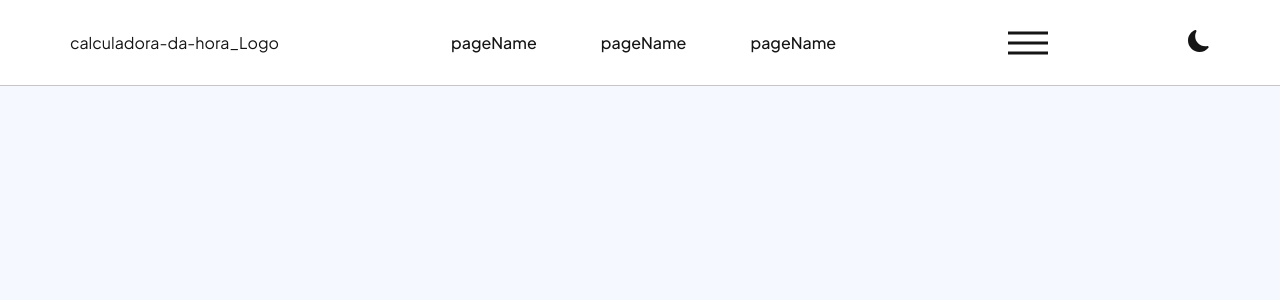
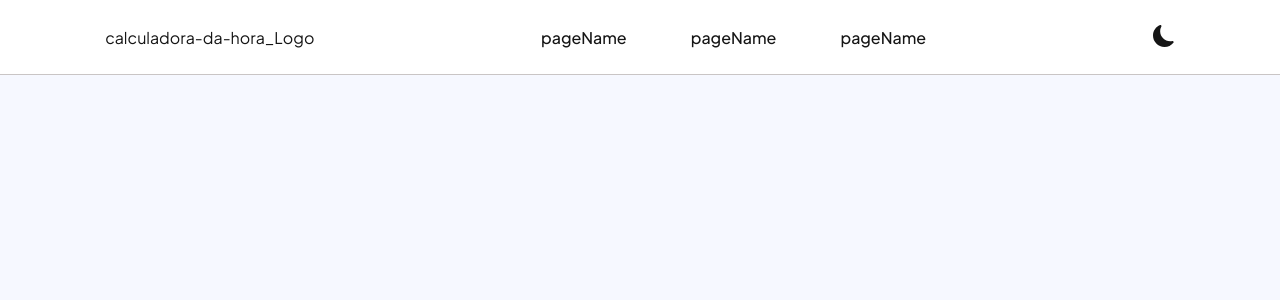
Before and after one commit to andeerlb/calculadora-da-hora, a React (Create React App) app: page / in a window 1280 px wide. Shown: the top 300 px of the page. Built offline with nearby package versions, Linux system fonts and the light colour scheme.

Commit message:
created slideout animation for toggle menu

```diff
--- a/src/components/header/index.js
+++ b/src/components/header/index.js
@@ -19,6 +19,7 @@ export function Header() {
             <span>
                 calculadora-da-hora_Logo
             </span>
+            <span id='teste'>
                 <nav>
                     <ul>
                         <li>pageName</li>
@@ -27,6 +28,7 @@ export function Header() {
                     </ul>
                 </nav>
                 <div />
+            </span>
             <ToggleTheme />
         </Styled.Header>
     )
--- a/src/styles/styled-components/header/index.js
+++ b/src/styles/styled-components/header/index.js
@@ -7,20 +7,23 @@ export const Header = styled.header`
     width: 100%;
     background-color: ${props => props.theme.colors.whitebg};
     border-bottom: solid 1px ${props => props.theme.colors.softGray};
-
-    span{
-
+    height: 75px;
+    overflow: hidden;
+    #teste{
+        display: flex;
+        align-items: center;
+        overflow: hidden;
+        height: inherit;
     }
     ul{
+        width: 100%;
         display: flex;
         gap: 2rem;
-        padding:  1rem;
 
         li{
             font-weight: 500;
+            cursor: pointer;
             padding:  1rem;
-            cursor: pointer;
-
         }
         li:hover{
             background-color: ${props => props.theme.colors.softBlue};
@@ -37,6 +40,7 @@ export const Header = styled.header`
         align-items: center;
         justify-content: center;
         cursor: pointer;
+        display: none;
 
        &:before{
             content: "";
@@ -47,6 +51,29 @@ export const Header = styled.header`
             top: 50%;
             transform: translateY(-50%);
             box-shadow: 0 10px, 0 -10px;
+
         }
     }
-`
+
+    @keyframes fade-out-nav {
+        from{
+            transform: translate(0px);
+            opacity: 1;
+        }
+        to{
+            transform: translate(300px);
+            opacity: 0;
+            display: none;
+        }
+    }
+    @media screen and (max-width:781px) {
+    ul{
+        li{
+            animation: fade-out-nav .5s forwards;
+           }
+        }
+        div{
+            display: block;
+        }
+    }
+    `
```
Lines whose indentation alone changed are shown as unchanged.
